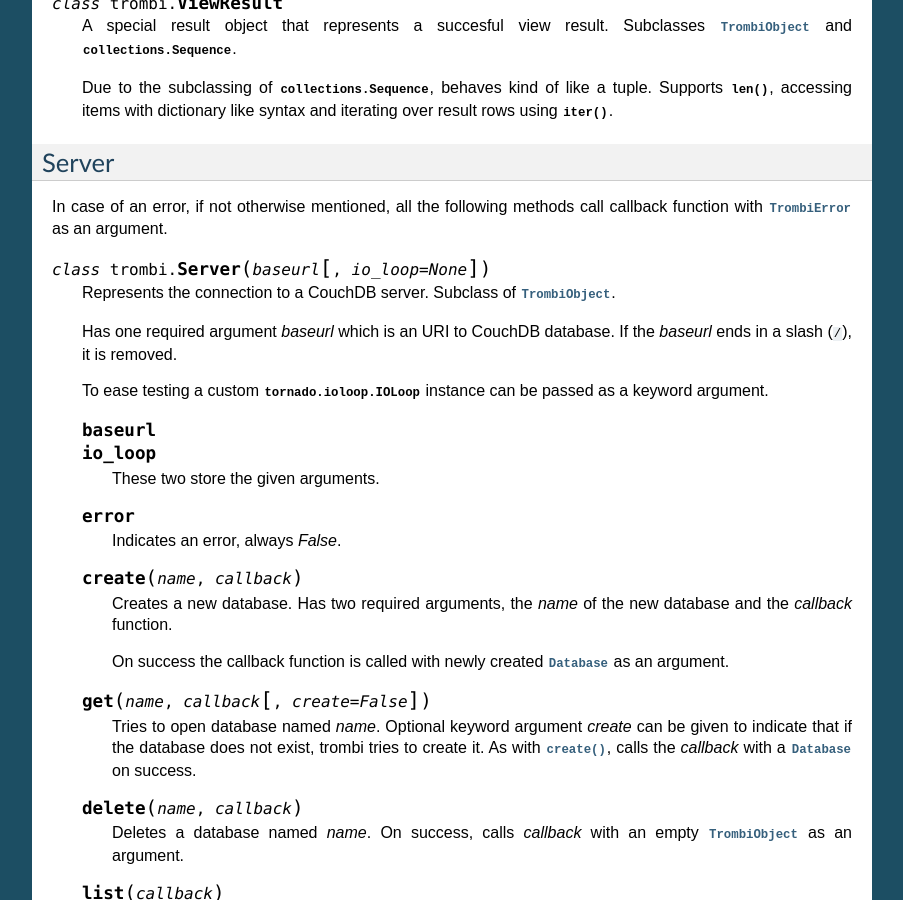
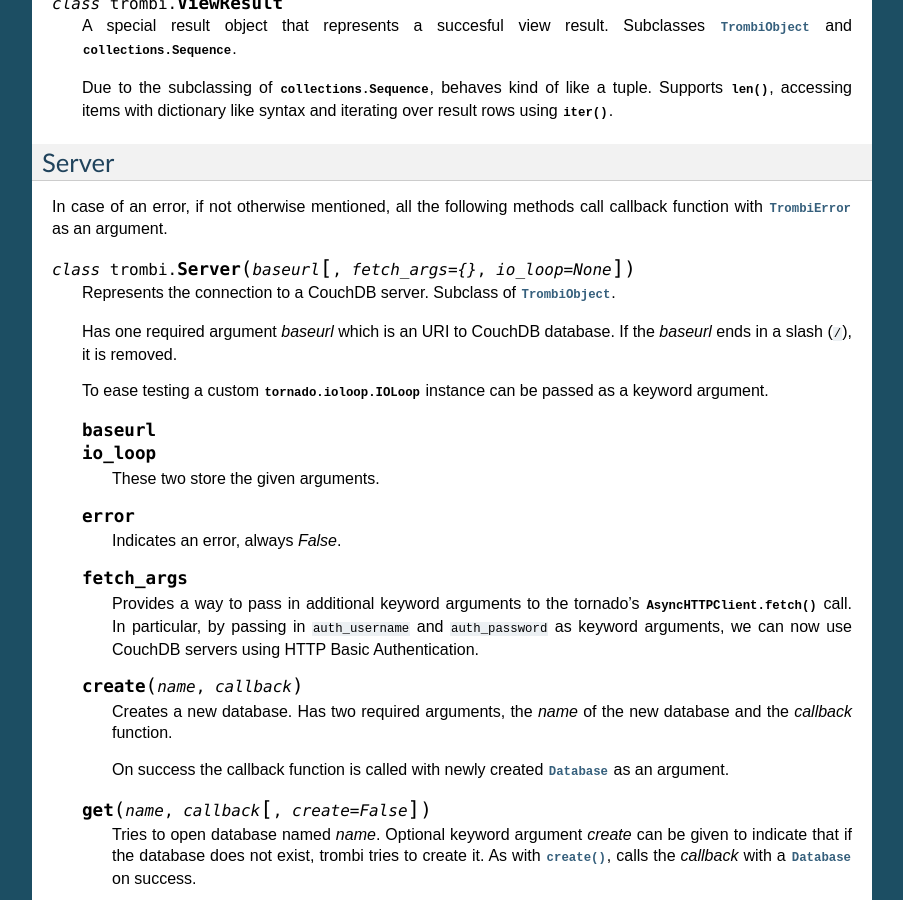
Before and after one commit to inoi/trombi, a Sphinx documentation site: the page built from doc/python-api.rst, in a window 1280 px wide and 900 px high, scrolled down 1036 px. Shown: the whole window, without its empty margins (198-1101 px from the left). Built offline with Sphinx 7.4.7, drawn with Linux system fonts in a browser that asks for light colours.

Commit message:
Server: Add ability to pass additional keyword arguments to fetch
Closes GH-2.

```diff
--- a/doc/python-api.rst
+++ b/doc/python-api.rst
@@ -95,7 +95,7 @@
 methods call callback function with :class:`TrombiError` as an
 argument.
 
-.. class:: Server(baseurl[, io_loop=None])
+.. class:: Server(baseurl[, fetch_args={}, io_loop=None])
 
    Represents the connection to a CouchDB server. Subclass of
    :class:`TrombiObject`.
@@ -114,6 +114,14 @@
    .. attribute:: error
 
       Indicates an error, always *False*.
+
+   .. attribute:: fetch_args
+
+      Provides a way to pass in additional keyword arguments to the
+      tornado's :meth:`AsyncHTTPClient.fetch()` call. In particular,
+      by passing in ``auth_username`` and ``auth_password`` as keyword
+      arguments, we can now use CouchDB servers using HTTP Basic
+      Authentication.
 
    .. method:: create(name, callback)
 
```
Also changed, not shown: 1 other file.
